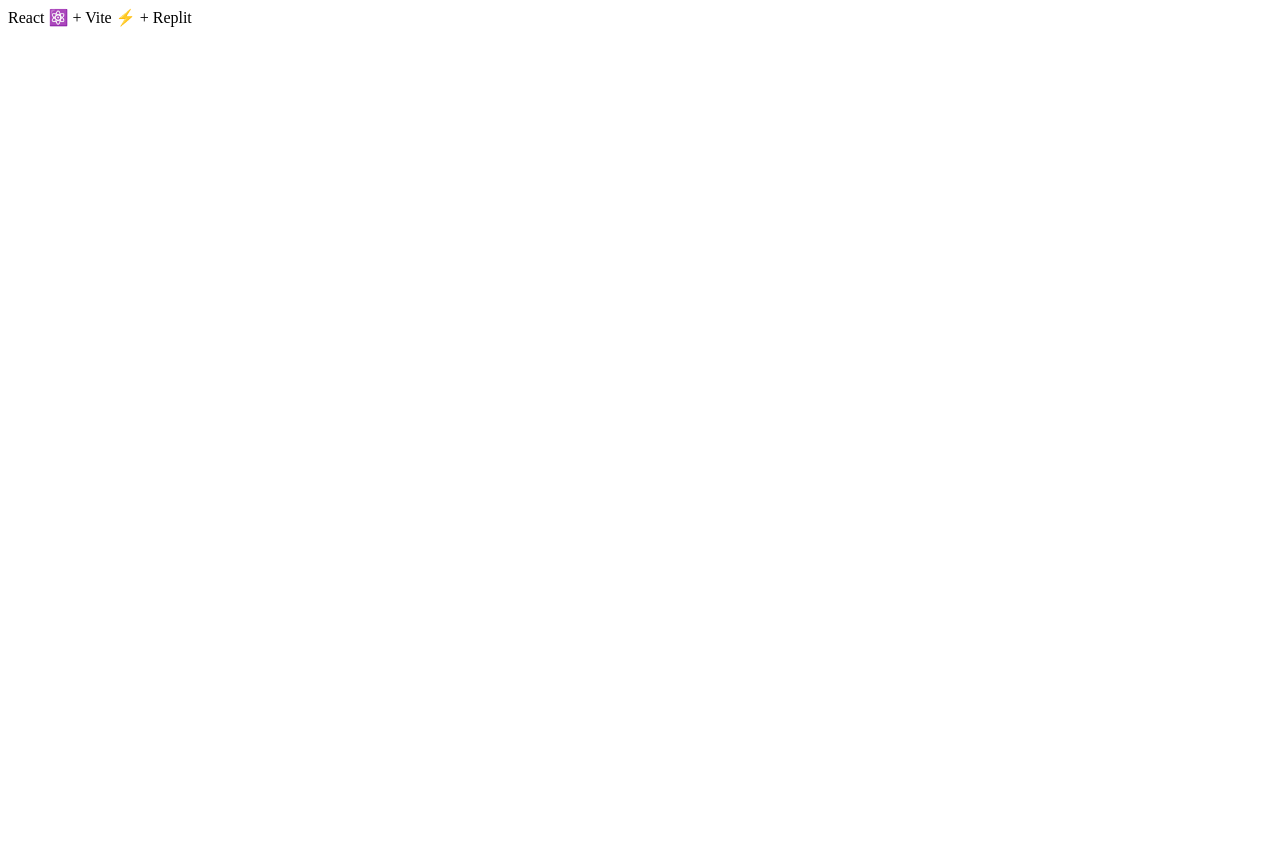
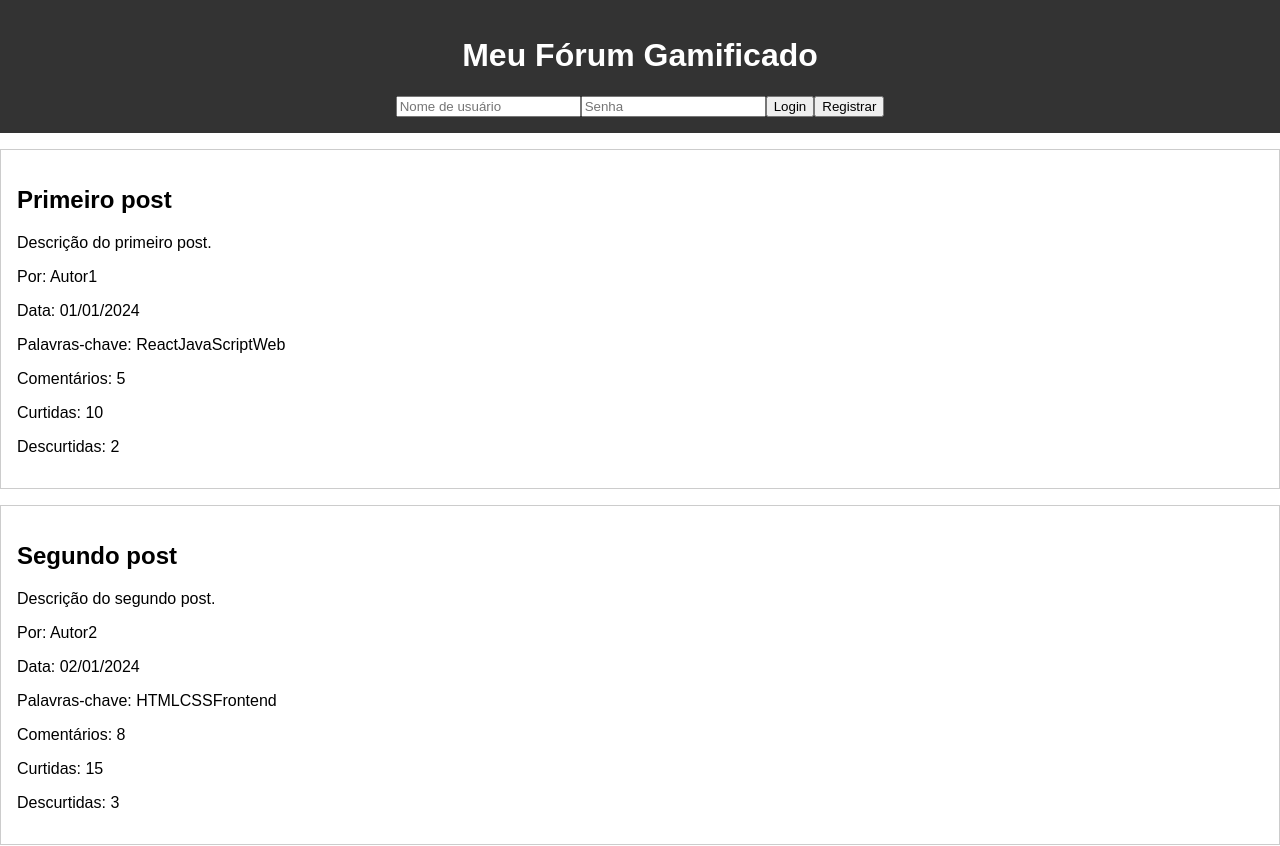
Before and after one commit to rocha-amaury/PB-Desenvolvimento-Front-end-com-Frameworks, a React (Vite) app: page / in a window 1280 px wide. Shown: the top 846 px of the page. Before the commit the page ends 800 px from the top, so only its background shows below. Built offline with nearby package versions, Linux system fonts and the light colour scheme.

Commit message:
Commit Inicial - TP2- 20240331
Commit inical, referente ao TP2, implementação da tela de login.

```diff
--- a/src/App.css
+++ b/src/App.css
@@ -1,2 +1,27 @@
 main {
 }
+
+body {
+  font-family: Arial, sans-serif;
+  margin: 0;
+  padding: 0;
+}
+
+.login {
+  background-color: #333;
+  color: #fff;
+  padding: 1rem;
+  text-align: center;
+}
+
+.post {
+  border: 1px solid #ccc;
+  padding: 1rem;
+  margin: 1rem 0;
+}
+
+.user-profile {
+  border: 1px solid #ccc;
+  padding: 1rem;
+  margin: 1rem 0;
+}
--- a/src/App.jsx
+++ b/src/App.jsx
@@ -1,9 +1,34 @@
-import './App.css'
+import './App.css';
+import React, { useState, useEffect } from 'react';
+import Login from './components/Login';
+import PostList from './components/PostList';
+// import Navbar from './components/Navbar';
+// import UserProfile from './components/UserProfile';
+import { fetchData } from './api/api';
 
-export default function App() {
+function App() {
+  const [posts, setPosts] = useState([]);
+
+  useEffect(() => {
+    const filePath = 'src/data/posts.json';
+    fetchData(filePath)
+      .then(data => setPosts(data))
+      .catch(error => console.error('Erro ao buscar os dados:', error));
+  }, []);
+
+  // const userData = {
+  //   username: 'exemplo',
+  //   points: 100,
+  //   badges: ['Iniciante', 'Contribuidor']
+  // };
+
   return (
-    <main>
-      React ⚛️ + Vite ⚡ + Replit
-    </main>
-  )
+    <div className="App">
+      <Login />
+      {/* <UserProfile {...userData} /> */}
+      <PostList posts={posts} />
+    </div>
+  );
 }
+
+export default App;
--- /dev/null
+++ b/src/api/api.jsx
@@ -0,0 +1,14 @@
+
+export async function fetchData(filePath) {
+  try {
+    const response = await fetch(filePath);
+    if (!response.ok) {
+      throw new Error('Erro ao buscar os dados.');
+    }
+    const data = await response.json();
+    return data;
+  } catch (error) {
+    console.error('Erro ao buscar os dados:', error);
+    throw error;
+  }
+}
--- /dev/null
+++ b/src/components/Login.jsx
@@ -0,0 +1,81 @@
+import React, { useState } from 'react';
+
+import userData from '../data/users.json';
+
+function Navbar() {
+  const [username, setUsername] = useState('');
+  const [password, setPassword] = useState('');
+  const [isLoggedIn, setIsLoggedIn] = useState(false);
+  const [error, setError] = useState('');
+
+  function handleLogin() {
+    setError('');
+
+    const user = userData.users.find(user => user.username === username && user.password === password);
+
+    if (user) {
+      console.log(`Login bem-sucedido. Bem-vindo, ${user.username}!`);
+      setIsLoggedIn(true);
+    } else {
+      setError('Usuário ou senha incorretos. Por favor, tente novamente.');
+    }
+  }
+
+  function handleLogout() {
+    setUsername('');
+    setPassword('');
+    setIsLoggedIn(false);
+  }
+
+  function handleRegister() {
+    const userExists = userData.users.some(user => user.username === username);
+
+    if (userExists) {
+      setError('Este nome de usuário já está em uso. Por favor, escolha outro.');
+    } else {
+      const newUser = {
+        id: userData.users.length + 1,
+        username: username,
+        password: password
+      };
+
+      userData.users.push(newUser);
+      console.log(`Usuário ${username} registrado com sucesso!`);
+
+      setUsername('');
+      setPassword('');
+    }
+  }
+
+  return (
+    <div className="login">
+      <h1>Meu Fórum Gamificado</h1>
+      {isLoggedIn ? (
+        <div className="nav-links">
+          <span>Bem-vindo, {username}!</span>
+          <button onClick={handleLogout}>Logout</button>
+        </div>
+      ) : (
+        <div className="nav-links">
+          <input
+            type="text"
+            placeholder="Nome de usuário"
+            value={username}
+            onChange={(e) => setUsername(e.target.value)}
+          />
+          <input
+            type="password"
+            placeholder="Senha"
+            value={password}
+            onChange={(e) => setPassword(e.target.value)}
+          />
+          <button onClick={handleLogin}>Login</button>
+          <button onClick={handleRegister}>Registrar</button>
+        </div>
+      )}
+      {error && <p className="error">{error}</p>}
+    </div>
+  );
+}
+
+export default Navbar;
--- /dev/null
+++ b/src/components/Post.jsx
@@ -0,0 +1,19 @@
+import React from 'react';
+
+function Post({ title, content, author, date, keywords, commentsCount, likesCount, dislikesCount }) {
+  return (
+    <div className="post">
+      <h2>{title}</h2>
+      <p>{content}</p>
+      <p>Por: {author}</p>
+      <p>Data: {date}</p>
+      <p>Palavras-chave: {keywords}</p>
+      <p>Comentários: {commentsCount}</p>
+      <p>Curtidas: {likesCount}</p>
+      <p>Descurtidas: {dislikesCount}</p>
+      {/* Adicione aqui os botões de interação, como curtir, descurtir, comentar, etc. */}
+    </div>
+  );
+}
+
+export default Post;
--- /dev/null
+++ b/src/components/PostList.jsx
@@ -0,0 +1,14 @@
+import React from 'react';
+import Post from './Post';
+
+function PostList({ posts }) {
+  return (
+    <div className="post-list">
+      {posts.map((post, index) => (
+        <Post key={index} {...post} />
+      ))}
+    </div>
+  );
+}
+
+export default PostList;
--- /dev/null
+++ b/src/components/UserProfile.jsx
@@ -0,0 +1,14 @@
+import React from "react";
+
+function UserProfile({ username, points, badges }) {
+  return (
+    <div className="user-profile">
+      <h2>Perfil de Usuário</h2>
+      <p>Usuário: {username}</p>
+      <p>Pontos: {points}</p>
+      <p>Conquistas: {badges.join(", ")}</p>
+    </div>
+  );
+}
+
+export default UserProfile;
--- /dev/null
+++ b/src/data/posts.json
@@ -0,0 +1,102 @@
+[
+  {
+    "title": "Primeiro post",
+    "content": "Descrição do primeiro post.",
+    "author": "Autor1",
+    "date": "01/01/2024",
+    "keywords": ["React", "JavaScript", "Web"],
+    "commentsCount": 5,
+    "likesCount": 10,
+    "dislikesCount": 2
+  },
+  {
+    "title": "Segundo post",
+    "content": "Descrição do segundo post.",
+    "author": "Autor2",
+    "date": "02/01/2024",
+    "keywords": ["HTML", "CSS", "Frontend"],
+    "commentsCount": 8,
+    "likesCount": 15,
+    "dislikesCount": 3
+  },
+  {
+    "title": "Terceiro post",
+    "content": "Descrição do terceiro post.",
+    "author": "Autor3",
+    "date": "03/01/2024",
+    "keywords": ["Backend", "Node.js", "Express"],
+    "commentsCount": 3,
+    "likesCount": 12,
+    "dislikesCount": 1
+  },
+  {
+    "title": "Quarto post",
+    "content": "Descrição do quarto post.",
+    "author": "Autor4",
+    "date": "04/01/2024",
+    "keywords": ["Database", "MongoDB", "SQL"],
+    "commentsCount": 6,
+    "likesCount": 18,
+    "dislikesCount": 2
+  },
+  {
+    "title": "Quinto post",
+    "content": "Descrição do quinto post.",
+    "author": "Autor5",
+    "date": "05/01/2024",
+    "keywords": ["API", "REST", "GraphQL"],
+    "commentsCount": 4,
+    "likesCount": 14,
+    "dislikesCount": 0
+  },
+  {
+    "title": "Sexto post",
+    "content": "Descrição do sexto post.",
+    "author": "Autor6",
+    "date": "06/01/2024",
+    "keywords": ["Testing", "Jest", "Enzyme"],
+    "commentsCount": 7,
+    "likesCount": 20,
+    "dislikesCount": 5
+  },
+  {
+    "title": "Sétimo post",
+    "content": "Descrição do sétimo post.",
+    "author": "Autor7",
+    "date": "07/01/2024",
+    "keywords": ["DevOps", "Docker", "Kubernetes"],
+    "commentsCount": 9,
+    "likesCount": 25,
+    "dislikesCount": 1
+  },
+  {
+    "title": "Oitavo post",
+    "content": "Descrição do oitavo post.",
+    "author": "Autor8",
+    "date": "08/01/2024",
+    "keywords": ["Cloud", "AWS", "Azure"],
+    "commentsCount": 2,
+    "likesCount": 8,
+    "dislikesCount": 3
+  },
+  {
+    "title": "Nono post",
+    "content": "Descrição do nono post.",
+    "author": "Autor9",
+    "date": "09/01/2024",
+    "keywords": ["Machine Learning", "Python", "TensorFlow"],
+    "commentsCount": 11,
+    "likesCount": 30,
+    "dislikesCount": 0
+  },
+  {
+    "title": "Décimo post",
+    "content": "Descrição do décimo post.",
+    "author": "Autor10",
+    "date": "10/01/2024",
+    "keywords": ["Blockchain", "Ethereum", "Smart Contracts"],
+    "commentsCount": 6,
+    "likesCount": 22,
+    "dislikesCount": 4
+  }
+]
--- /dev/null
+++ b/src/data/users.json
@@ -0,0 +1,25 @@
+{
+  "users": [
+    {
+      "userId": 1,
+      "username": "usuario1",
+      "password": "senha123",
+      "points": 150,
+      "badges": ["Iniciante", "Contribuidor"]
+    },
+    {
+      "userId": 2,
+      "username": "usuario2",
+      "password": "abc123",
+      "points": 200,
+      "badges": ["Iniciante"]
+    },
+    {
+      "userId": 3,
+      "username": "usuario3",
+      "password": "qwerty",
+      "points": 75,
+      "badges": []
+    }
+  ]
+}
```
